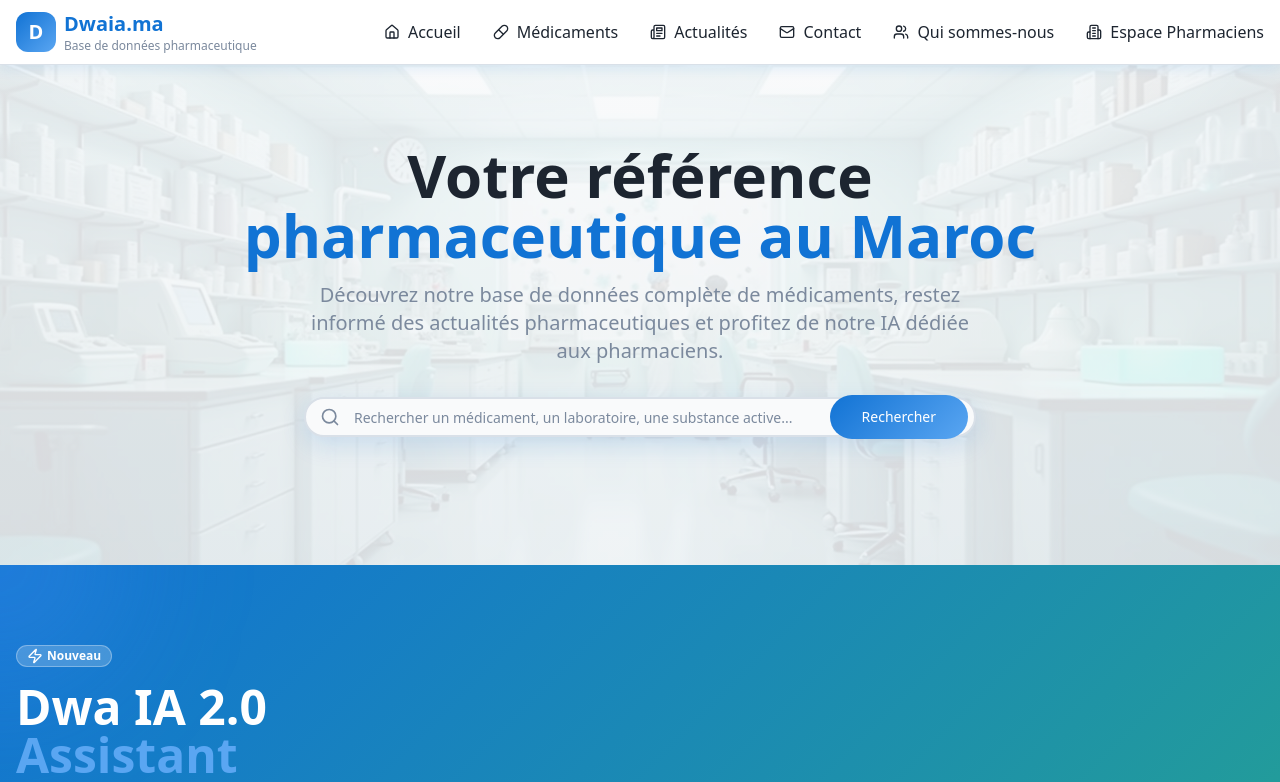
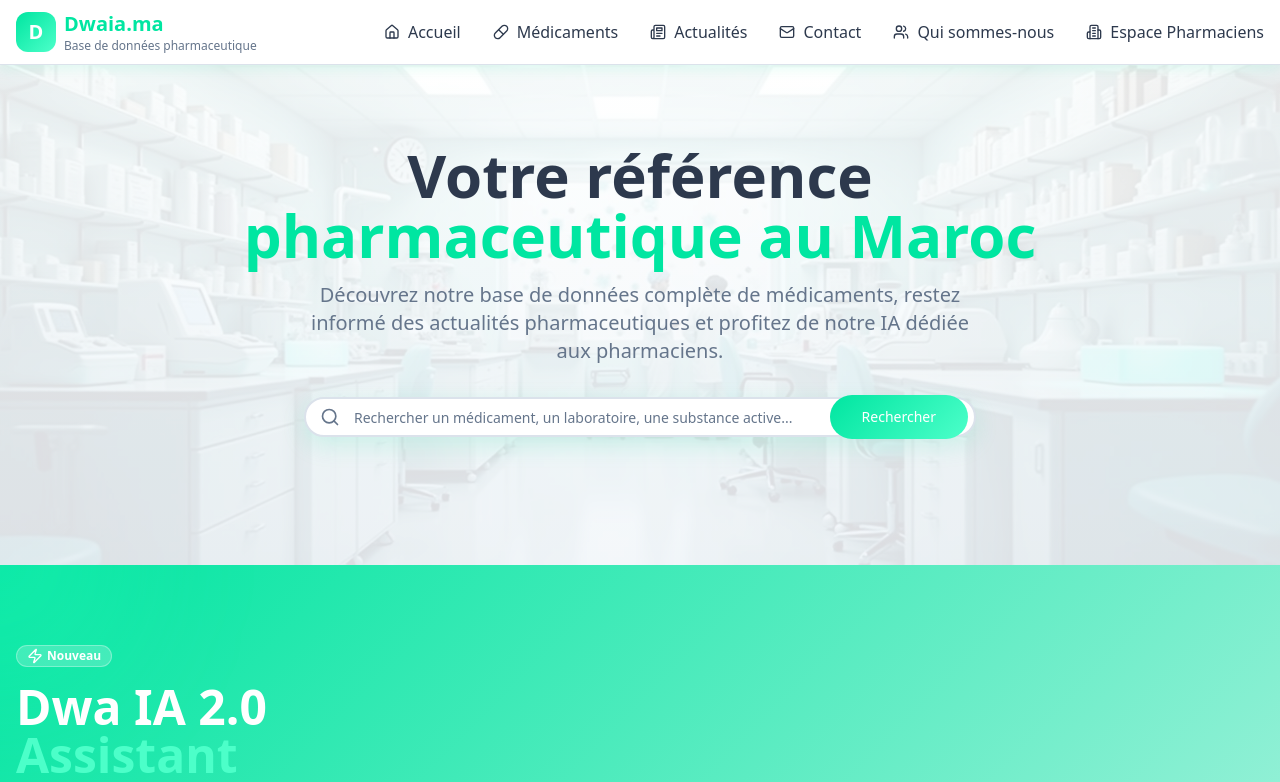
Before and after one commit to MokokAf/PharmaDW, a React (Vite) app: page / in a window 1280 px wide. Shown: the top 782 px of the page. Built offline with nearby package versions, Linux system fonts and the light colour scheme.

Commit message:
Update colors to new branding
Update Tailwind CSS configuration and global styles to reflect the new brand color palette, including primary green, various background and text colors, and accent colors.

```diff
--- a/src/index.css
+++ b/src/index.css
@@ -8,47 +8,47 @@ All colors MUST be HSL.
 
 @layer base {
   :root {
-    /* Clean medical background */
-    --background: 210 20% 98%;
-    --foreground: 215 25% 15%;
+    /* Pure White backgrounds */
+    --background: 0 0% 100%;
+    --foreground: 217 26% 24%;
 
     /* Card system */
     --card: 0 0% 100%;
-    --card-foreground: 215 25% 15%;
+    --card-foreground: 217 26% 24%;
 
     /* Popover system */
     --popover: 0 0% 100%;
-    --popover-foreground: 215 25% 15%;
+    --popover-foreground: 217 26% 24%;
 
-    /* Primary - Medical Blue */
-    --primary: 210 85% 45%;
+    /* Primary - Pharma Digital Green */
+    --primary: 162 100% 45%;
     --primary-foreground: 0 0% 100%;
-    --primary-glow: 210 85% 65%;
+    --primary-glow: 162 100% 65%;
 
-    /* Secondary - Health Green */
-    --secondary: 150 60% 45%;
-    --secondary-foreground: 0 0% 100%;
+    /* Secondary - Light Neutral Gray */
+    --secondary: 214 32% 97%;
+    --secondary-foreground: 217 26% 24%;
 
     /* Muted tones */
-    --muted: 210 15% 95%;
-    --muted-foreground: 215 15% 55%;
+    --muted: 214 32% 97%;
+    --muted-foreground: 215 16% 47%;
 
-    /* Accent - Pharmaceutical Purple */
-    --accent: 260 60% 55%;
+    /* Accent - Muted Violet */
+    --accent: 270 55% 61%;
     --accent-foreground: 0 0% 100%;
 
-    /* Trust Blue variation */
-    --trust: 200 85% 50%;
+    /* Trust - Vibrant Blue */
+    --trust: 208 100% 50%;
     --trust-foreground: 0 0% 100%;
 
     /* Destructive */
     --destructive: 0 75% 55%;
     --destructive-foreground: 0 0% 100%;
 
-    /* Borders and inputs */
-    --border: 210 25% 88%;
-    --input: 210 25% 92%;
-    --ring: 210 85% 45%;
+    /* Borders and inputs - Soft Gray */
+    --border: 215 28% 89%;
+    --input: 214 32% 97%;
+    --ring: 162 100% 45%;
 
     /* Gradients */
     --gradient-primary: linear-gradient(135deg, hsl(var(--primary)), hsl(var(--primary-glow)));
```
